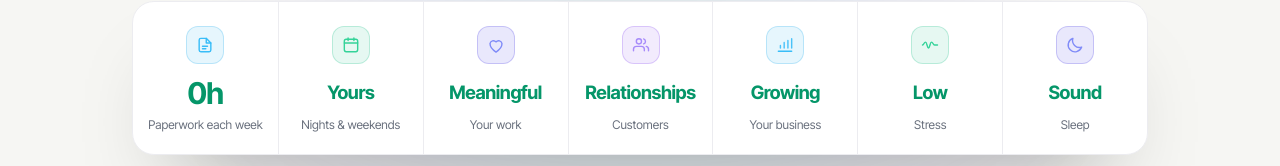
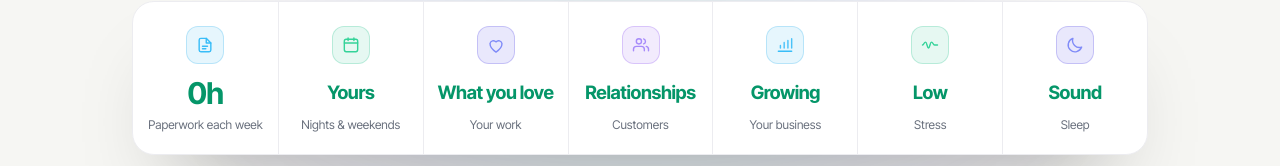
Before and after one commit to staybookt/staybookt-investor, a Next.js app: page / in a window 1280 px wide. Shown: the part 568-734 px from the top of the page. Built offline with nearby package versions, Linux system fonts and the light colour scheme; no server answers.

Commit message:
Polish per live review: memwall 7th polaroid = lakeside campfire (outdoor set now cohesive), Today/Tomorrow work segment lands on What you love

```diff
--- a/app/founders/page.tsx
+++ b/app/founders/page.tsx
@@ -246,11 +246,14 @@ export default function AboutPage() {
             {/* m6/m7 WERE repeats of m1/m2 (the wall had 7 slots and only 5 CTA photos, Jul 30
                 2026). Richard (CTA and Images comments, Aug 2 2026): "the images at the top are
                 doubled up... need to fix." Two more real closes from the site fill them — the
-                girlfriends' day out (/whats-included close) and the slow morning with the paper
-                (the old /how-it-works close) — so all seven polaroids are now unique images used
-                through the website. */}
+                girlfriends' day out (/whats-included close) and the lakeside campfire at dusk
+                (the old /long-term close, a shot Richard picked himself) — so all seven
+                polaroids are unique images used through the website. close-hiw (the slow-morning
+                reading shot) was tried in m7 first and swapped same day: it was the only dark
+                indoor frame in an otherwise outdoor golden-hour strip and read as the odd one
+                out on the live-site review. */}
             <div className="mpol m6"><img src="/close-inc.jpg" alt="" width={280} height={280} /></div>
-            <div className="mpol m7"><img src="/close-hiw.jpg" alt="" width={280} height={280} /></div>
+            <div className="mpol m7"><img src="/close-lt.jpg" alt="" width={280} height={280} /></div>
           </div>
         </div>
       </header>
--- a/components/v4/HeroDashboard.tsx
+++ b/components/v4/HeroDashboard.tsx
@@ -33,7 +33,12 @@ type Seg = {
 const SEGS: Seg[] = [
   { id: 'paper', icon: 'doc', label: 'Paperwork each week', today: '6h', tomorrow: '0h', num: { from: 6, to: 0, suffix: 'h' } },
   { id: 'nights', icon: 'cal', label: 'Nights & weekends', today: 'Working', tomorrow: 'Yours' },
-  { id: 'work', icon: 'heart', label: 'Your work', today: 'Busywork', tomorrow: 'Meaningful' },
+  /* "Meaningful" -> "What you love" (live-site review, Aug 2 2026): "Meaningful" floated
+     without a noun; this ties the tomorrow state straight back to the headline sitting two
+     inches above it — you built the business to do What You Love, and this is the segment
+     where you get it back. Richard's outcome ("doing meaningful work") still carried, in
+     the site's own words. */
+  { id: 'work', icon: 'heart', label: 'Your work', today: 'Busywork', tomorrow: 'What you love' },
   { id: 'cust', icon: 'people', label: 'Customers', today: 'Transactions', tomorrow: 'Relationships' },
   { id: 'grow', icon: 'chart', label: 'Your business', today: 'Stalled', tomorrow: 'Growing' },
   { id: 'stress', icon: 'wave', label: 'Stress', today: 'High', tomorrow: 'Low' },
```
